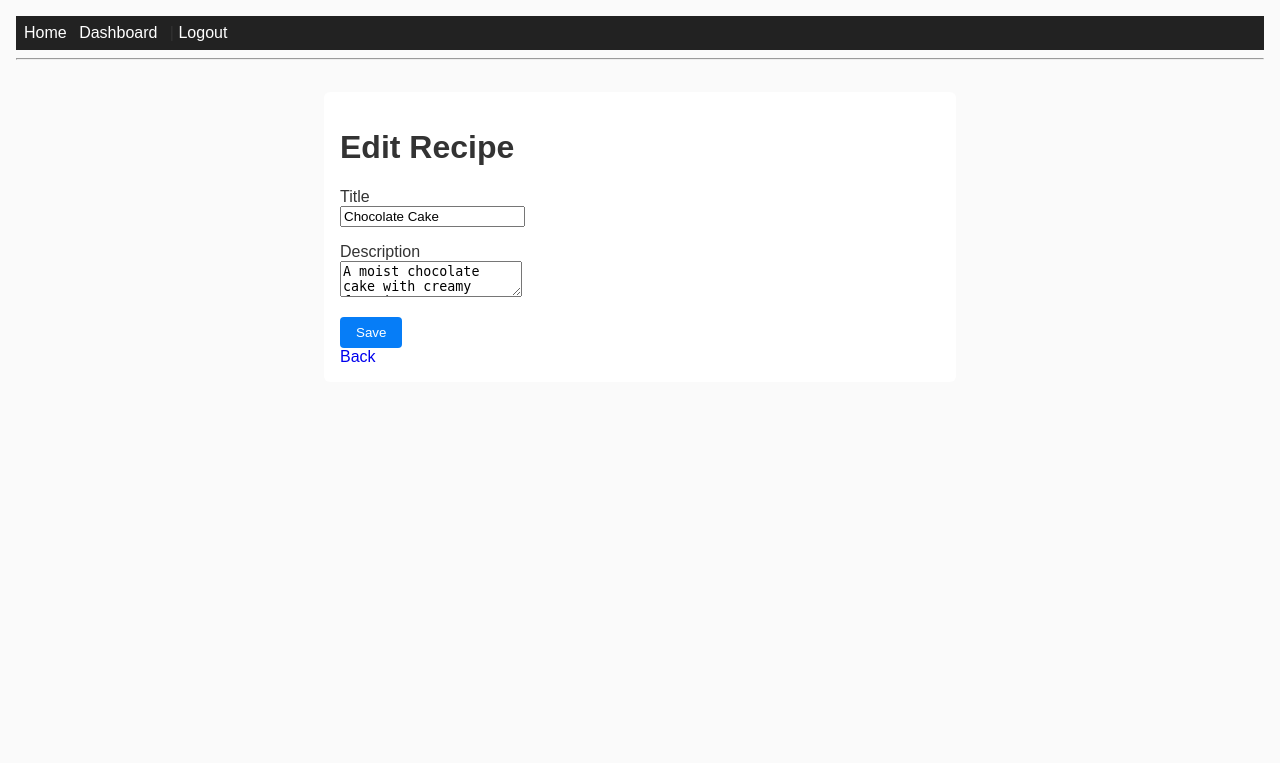
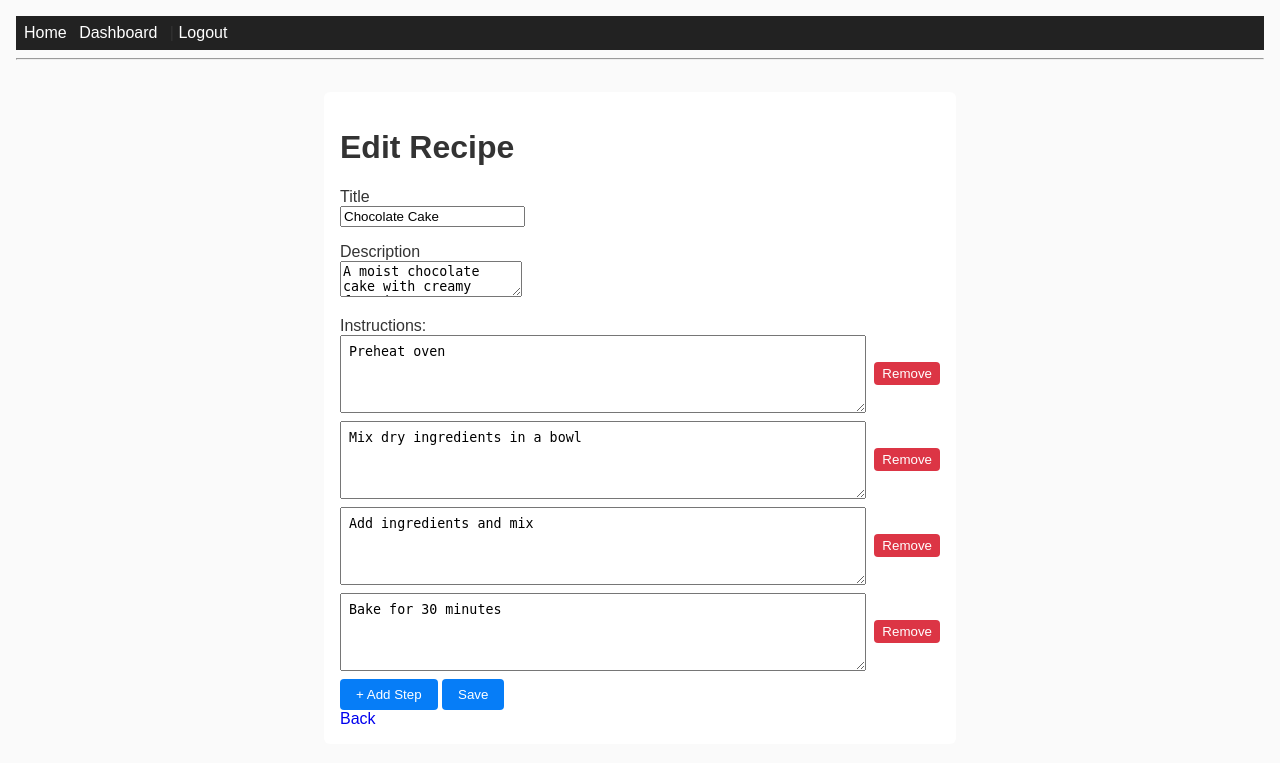
Before and after one commit to furby73/cooking-recipes, a Flask app: page /admin/recipes/3/edit in a window 1280 px wide. Shown: the top 763 px of the page. Run offline with Flask 3, Linux system fonts and the light colour scheme; the visitor is signed in with stand-in values (Sample User, id 1); data comes from the database, SQL or seed files in the repository.

Commit message:
add: recipe steps

```diff
--- a/app/models.py
+++ b/app/models.py
@@ -17,6 +17,11 @@ class Recipe(db.Model):
     title = db.Column(db.String(120), nullable=False)
     shortname = db.Column(db.String(60), unique=True, nullable=False)
     description = db.Column(db.Text, nullable=False)
+    steps = db.relationship('RecipeStep', backref='recipe', lazy='dynamic',
+                           cascade='all, delete-orphan', order_by='RecipeStep.step_number')
 
-    def __repr__(self):
-        return f'<Recipe {self.shortname}>'
+class RecipeStep(db.Model):
+    id = db.Column(db.Integer, primary_key=True)
+    step_number = db.Column(db.Integer, nullable=False)
+    instruction = db.Column(db.Text, nullable=False)
+    recipe_id = db.Column(db.Integer, db.ForeignKey('recipe.id'), nullable=False)
--- a/app/routes.py
+++ b/app/routes.py
@@ -4,7 +4,7 @@ from werkzeug.security import check_password_hash
 
 from app import app, db
 from app.forms import AdminLoginForm
-from app.models import AdminUser, Recipe
+from app.models import AdminUser, Recipe, RecipeStep
 from app.config import Config
 
 from slugify import slugify
@@ -25,6 +25,20 @@ def new_recipe():
         recipe = Recipe(title=title, shortname=shortname, description=description)
         db.session.add(recipe)
         db.session.commit()
+
+        step_counter = 1
+        while f'step-{step_counter}' in request.form:
+            instruction = request.form[f'step-{step_counter}'].strip()
+            if instruction:
+                step = RecipeStep(
+                    step_number=step_counter,
+                    instruction=instruction,
+                    recipe_id=recipe.id
+                )
+                db.session.add(step)
+            step_counter += 1
+
+        db.session.commit()
         flash('Recipe created.', 'success')
         return redirect(url_for('admin_recipes'))
     return render_template('recipe_form.html', action='New', recipe=None)
@@ -37,11 +51,26 @@ def edit_recipe(id):
         recipe.title = request.form['title']
         recipe.description = request.form['description']
         recipe.shortname = slugify(recipe.title)
+
+        for step in recipe.steps:
+            db.session.delete(step)
+
+        step_counter = 1
+        while f'step-{step_counter}' in request.form:
+            instruction = request.form[f'step-{step_counter}'].strip()
+            if instruction:
+                step = RecipeStep(
+                    step_number=step_counter,
+                    instruction=instruction,
+                    recipe_id=recipe.id
+                )
+                db.session.add(step)
+            step_counter += 1
+
         db.session.commit()
         flash('Recipe updated.', 'success')
         return redirect(url_for('admin_recipes'))
     return render_template('recipe_form.html', action='Edit', recipe=recipe)
-
 @app.route('/admin/recipes/<int:id>/delete', methods=['POST'])
 @login_required
 def delete_recipe(id):
@@ -53,19 +82,49 @@ def delete_recipe(id):
 @app.before_request
 def seed_data():
     if not Recipe.query.first():
-        sample = [
-            Recipe(title='Scrambled Eggs', shortname='scrambled-eggs', description='Tasty eggs made from eggs.'),
-            Recipe(title='Pasta',          shortname='pasta',          description='A delicious pasta dish with a rich sauce.'),
-            Recipe(title='Chocolate Cake',  shortname='chocolate-cake', description='A moist chocolate cake with creamy frosting.')
+        scrambled_eggs = Recipe(
+            title='Scrambled Eggs',
+            shortname='scrambled-eggs',
+            description='Tasty eggs made from eggs.'
+        )
+        scrambled_eggs.steps = [
+            RecipeStep(step_number=1, instruction='Crack eggs'),
+            RecipeStep(step_number=2, instruction='Whisk eggs'),
+            RecipeStep(step_number=3, instruction='Cook them')
         ]
-        db.session.bulk_save_objects(sample)
+
+        pasta = Recipe(
+            title='Pasta',
+            shortname='pasta',
+            description='A delicious pasta dish with a rich sauce.'
+        )
+        pasta.steps = [
+            RecipeStep(step_number=1, instruction='Boil water'),
+            RecipeStep(step_number=2, instruction='Add pasta'),
+            RecipeStep(step_number=3, instruction='Drain pasta')
+        ]
+
+        chocolate_cake = Recipe(
+            title='Chocolate Cake',
+            shortname='chocolate-cake',
+            description='A moist chocolate cake with creamy frosting.'
+        )
+        chocolate_cake.steps = [
+            RecipeStep(step_number=1, instruction='Preheat oven'),
+            RecipeStep(step_number=2, instruction='Mix dry ingredients in a bowl'),
+            RecipeStep(step_number=3, instruction='Add ingredients and mix'),
+            RecipeStep(step_number=4, instruction='Bake for 30 minutes')
+        ]
+
+        db.session.add(scrambled_eggs)
+        db.session.add(pasta)
+        db.session.add(chocolate_cake)
         db.session.commit()
-
 @app.route('/')
 @app.route('/index')
 def index():
     recipes = Recipe.query.all()
-    return render_template('index.html', recipes=recipes)
+    return render_template( 'index.html', recipes=recipes)
 @app.route('/admin/login', methods=['GET', 'POST'])
 def admin_login():
     form = AdminLoginForm()
--- a/app/static/style.css
+++ b/app/static/style.css
@@ -53,3 +53,37 @@ a {
 a:hover {
     text-decoration: none;
 }
+
+.steps-container {
+    margin: 1rem 0;
+}
+
+.step {
+    margin-bottom: 0.5rem;
+    display: flex;
+    align-items: center;
+}
+
+.step textarea {
+    flex-grow: 1;
+    min-height: 60px;
+    padding: 0.5rem;
+}
+
+.remove-step {
+    margin-left: 0.5rem;
+    background: #dc3545;
+    color: white;
+    border: none;
+    border-radius: 4px;
+    padding: 0.25rem 0.5rem;
+    cursor: pointer;
+}
+
+.steps-list {
+    padding-left: 1.5rem;
+}
+
+.steps-list li {
+    margin-bottom: 0.5rem;
+}
--- a/app/templates/recipe_form.html
+++ b/app/templates/recipe_form.html
@@ -2,7 +2,7 @@
 {% block content %}
 <div class="form-container">
     <h1>{{ action }} Recipe</h1>
-    <form method="post">
+    <form method="post" id="recipe-form">
         <p>
             <label for="title">Title</label><br>
             <input id="title" name="title" type="text" required value="{{ recipe.title if recipe else '' }}">
@@ -11,8 +11,59 @@
             <label for="description">Description</label><br>
             <textarea id="description" name="description" required>{{ recipe.description if recipe else '' }}</textarea>
         </p>
+
+        <div id="steps-container">
+            <label>Instructions:</label>
+            {% if recipe %}
+            {% for step in recipe.steps.order_by('step_number') %}
+            <div class="step" data-step="{{ step.step_number }}">
+                <textarea name="step-{{ step.step_number }}" required>{{ step.instruction }}</textarea>
+                <button type="button" class="remove-step">Remove</button>
+            </div>
+            {% endfor %}
+            {% endif %}
+        </div>
+        <button type="button" id="add-step" class="btn">+ Add Step</button>
+
         <button type="submit" class="btn">Save</button>
     </form>
     <a href="{{ url_for('admin_recipes') }}">Back</a>
 </div>
+
+<script>
+    document.addEventListener('DOMContentLoaded', function () {
+        const container = document.getElementById('steps-container');
+        const addButton = document.getElementById('add-step');
+        let stepCount = container.querySelectorAll('.step').length || 0;
+
+        addButton.addEventListener('click', function () {
+            stepCount++;
+            const stepDiv = document.createElement('div');
+            stepDiv.className = 'step';
+            stepDiv.dataset.step = stepCount;
+            stepDiv.innerHTML = `
+            <textarea name="step-${stepCount}" placeholder="Step ${stepCount}" required></textarea>
+            <button type="button" class="remove-step">Remove</button>
+        `;
+            container.appendChild(stepDiv);
+        });
+
+        container.addEventListener('click', function (e) {
+            if (e.target.classList.contains('remove-step')) {
+                const stepDiv = e.target.closest('.step');
+                stepDiv.remove();
+                // Renumber remaining steps
+                const steps = container.querySelectorAll('.step');
+                steps.forEach((step, index) => {
+                    const textarea = step.querySelector('textarea');
+                    const newNum = index + 1;
+                    step.dataset.step = newNum;
+                    textarea.name = `step-${newNum}`;
+                    textarea.placeholder = `Step ${newNum}`;
+                });
+                stepCount = steps.length;
+            }
+        });
+    });
+</script>
 {% endblock %}
```
Also changed, not shown: app/templates/recipe_detail.html (+8 -0 lines).
